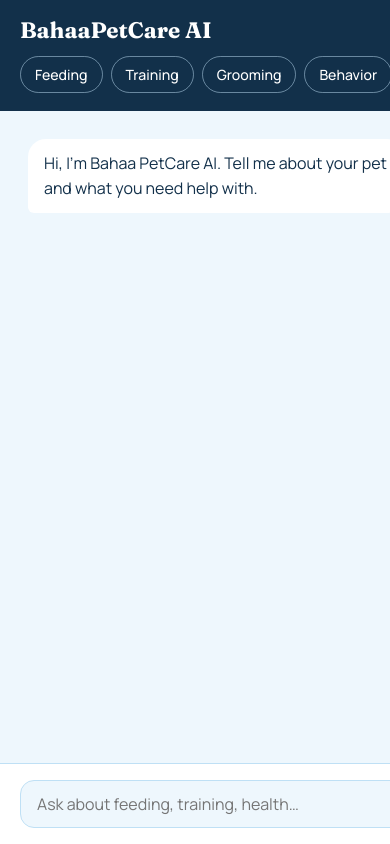
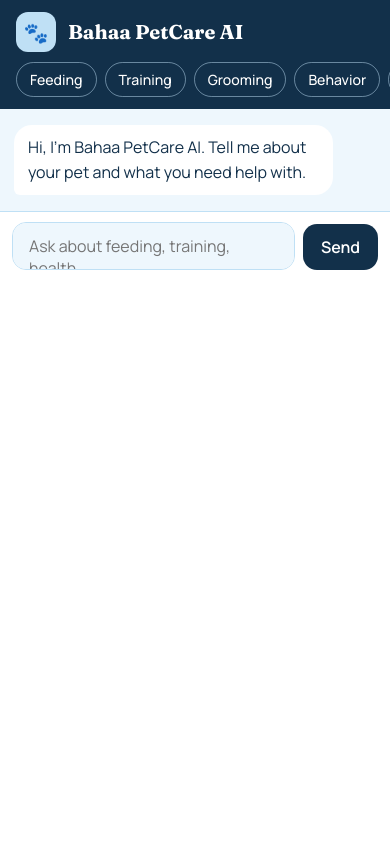
Before and after one commit to remahahha-lgtm/Bahaa-PetCare-AI, a Flask app: page / in a window 390 px wide. Run offline with Flask 3, Linux system fonts and the light colour scheme.

Commit message:
Mobile layout

```diff
--- a/static/style.css
+++ b/static/style.css
@@ -8,18 +8,19 @@
 * { box-sizing: border-box; margin: 0; }
 html, body { height: 100%; }
 body {
-  font-family: "Manrope", system-ui, sans-serif;
+  font-family: "Manrope", system-ui, -apple-system, "Segoe UI", Roboto, sans-serif;
   color: var(--ink);
   background: var(--baby);
   display: grid;
   place-items: center;
   padding: 24px;
+  -webkit-text-size-adjust: 100%;
 }
 .shell {
   width: min(1040px, 100%);
   height: min(720px, calc(100vh - 48px));
   display: grid;
-  grid-template-columns: 300px 1fr;
+  grid-template-columns: 300px minmax(0, 1fr);
   background: var(--white);
   border-radius: 28px;
   overflow: hidden;
@@ -32,11 +33,13 @@ body {
   display: flex;
   flex-direction: column;
   gap: 18px;
+  min-height: 0;
+  overflow-y: auto;
 }
 .paw {
   width: 52px; height: 52px; border-radius: 16px;
   background: var(--baby);
-  display: grid; place-items: center; font-size: 26px;
+  display: grid; place-items: center; font-size: 26px; flex: none;
 }
 .side h1 {
   font-family: "Fraunces", Georgia, serif;
@@ -50,14 +53,16 @@ body {
   border: 1px solid rgba(191, 224, 245, .5);
   padding: 8px 14px; border-radius: 999px; cursor: pointer;
   transition: background .15s, color .15s;
+  -webkit-tap-highlight-color: transparent;
 }
 .chip:hover { background: var(--baby); color: var(--ink); }
 .note { margin-top: auto; font-size: .8rem; color: rgba(191, 224, 245, .8); line-height: 1.5; }
 
-.chat { display: flex; flex-direction: column; min-height: 0; background: var(--mist); }
+.chat { display: flex; flex-direction: column; min-height: 0; min-width: 0; background: var(--mist); }
 .log {
-  flex: 1; overflow-y: auto; padding: 28px;
+  flex: 1; min-height: 0; overflow-y: auto; padding: 28px;
   display: flex; flex-direction: column; gap: 14px;
+  -webkit-overflow-scrolling: touch; overscroll-behavior: contain;
 }
 .msg {
   max-width: 78%; padding: 12px 16px; border-radius: 18px;
@@ -73,11 +78,12 @@ body {
 @keyframes blink { 0%, 80%, 100% { opacity: .25; } 40% { opacity: 1; } }
 
 .composer {
-  display: flex; gap: 10px; padding: 16px 20px;
+  display: flex; align-items: flex-end; gap: 10px; padding: 16px 20px;
   background: var(--white); border-top: 1px solid var(--baby);
 }
 textarea {
-  flex: 1; resize: none; font: inherit; color: var(--ink);
+  flex: 1; min-width: 0; resize: none; font: inherit; font-size: 16px; /* 16px stops iPhone auto-zoom */
+  color: var(--ink);
   padding: 12px 16px; border-radius: 14px;
   border: 1.5px solid var(--baby); background: var(--mist);
   max-height: 120px;
@@ -85,19 +91,45 @@ textarea {
 textarea:focus, .chip:focus-visible, .send:focus-visible { outline: 3px solid var(--sky); outline-offset: 2px; }
 .send {
   font: inherit; font-weight: 600; color: var(--white); background: var(--ink);
-  border: 0; padding: 0 26px; border-radius: 14px; cursor: pointer;
-  transition: background .15s;
+  border: 0; padding: 12px 24px; border-radius: 14px; cursor: pointer;
+  transition: background .15s; flex: none;
 }
 .send:hover { background: #1d4a70; }
 .send:disabled { opacity: .5; cursor: not-allowed; }
 
+/* Tablets and small laptops */
+@media (max-width: 980px) {
+  .shell { grid-template-columns: 240px minmax(0, 1fr); }
+  .side { padding: 28px 20px; }
+  .side h1 { font-size: 1.7rem; }
+}
+
+/* Phones: full-screen app, compact header on top */
 @media (max-width: 760px) {
-  body { padding: 0; }
-  .shell { grid-template-columns: 1fr; grid-template-rows: auto 1fr; height: 100vh; border-radius: 0; }
-  .side { padding: 18px 20px; gap: 10px; }
-  .side h1 br, .tagline, .note, .paw { display: none; }
-  .side h1 { font-size: 1.4rem; }
-  .topics { flex-wrap: nowrap; overflow-x: auto; }
-  .chip { white-space: nowrap; }
+  body { display: block; padding: 0; background: var(--mist); }
+  .shell {
+    display: flex; flex-direction: column;
+    width: 100%; height: 100vh; height: 100dvh; /* dvh follows the phone's browser bars + keyboard */
+    border-radius: 0; box-shadow: none;
+  }
+  .side {
+    display: grid; grid-template-columns: auto 1fr; align-items: center;
+    column-gap: 12px; row-gap: 10px; flex: none; overflow: visible;
+    padding: calc(12px + env(safe-area-inset-top)) 16px 12px;
+  }
+  .paw { width: 40px; height: 40px; border-radius: 12px; font-size: 20px; }
+  .side h1 { font-size: 1.25rem; }
+  .side h1 br, .tagline, .note { display: none; }
+  .topics {
+    grid-column: 1 / -1; flex-wrap: nowrap; overflow-x: auto; margin: 0 -16px;
+    padding: 0 16px; scrollbar-width: none; -webkit-overflow-scrolling: touch;
+  }
+  .topics::-webkit-scrollbar { display: none; }
+  .chip { white-space: nowrap; flex: none; padding: 7px 13px; }
+  .log { padding: 16px 14px; gap: 10px; }
+  .msg { max-width: 88%; padding: 10px 14px; }
+  .composer { padding: 10px 12px calc(10px + env(safe-area-inset-bottom)); gap: 8px; }
+  .send { padding: 12px 18px; }
 }
+
 @media (prefers-reduced-motion: reduce) { .typing i { animation: none; } }
--- a/templates/index.html
+++ b/templates/index.html
@@ -2,7 +2,8 @@
 <html lang="en">
 <head>
   <meta charset="UTF-8">
-  <meta name="viewport" content="width=device-width, initial-scale=1">
+  <meta name="viewport" content="width=device-width, initial-scale=1, viewport-fit=cover">
+  <meta name="theme-color" content="#12304a">
   <title>Bahaa PetCare AI</title>
   <link rel="preconnect" href="https://fonts.googleapis.com">
   <link rel="preconnect" href="https://fonts.gstatic.com" crossorigin>
@@ -13,7 +14,7 @@
   <main class="shell">
     <aside class="side">
       <div class="paw" aria-hidden="true">🐾</div>
-      <h1>Bahaa<br>PetCare AI</h1>
+      <h1>Bahaa <br>PetCare AI</h1>
       <p class="tagline">Calm, clear answers for the animals you love.</p>
       <div class="topics" role="list">
         <button class="chip" data-q="How much should I feed my adult dog each day?">Feeding</button>
```
